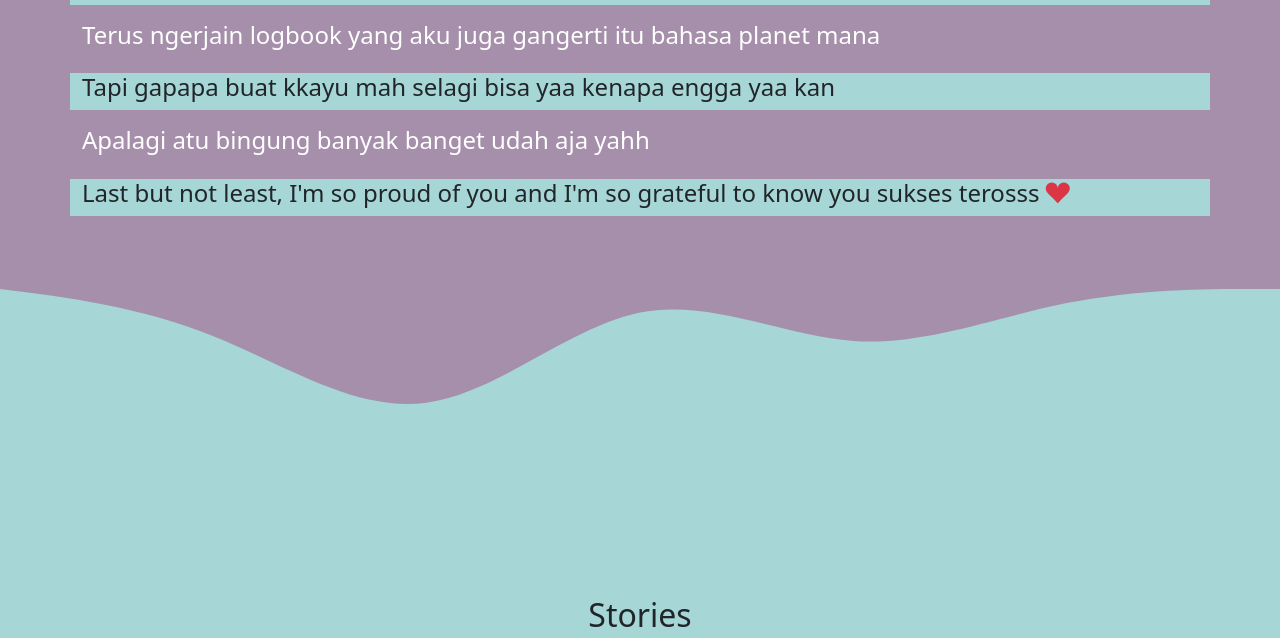
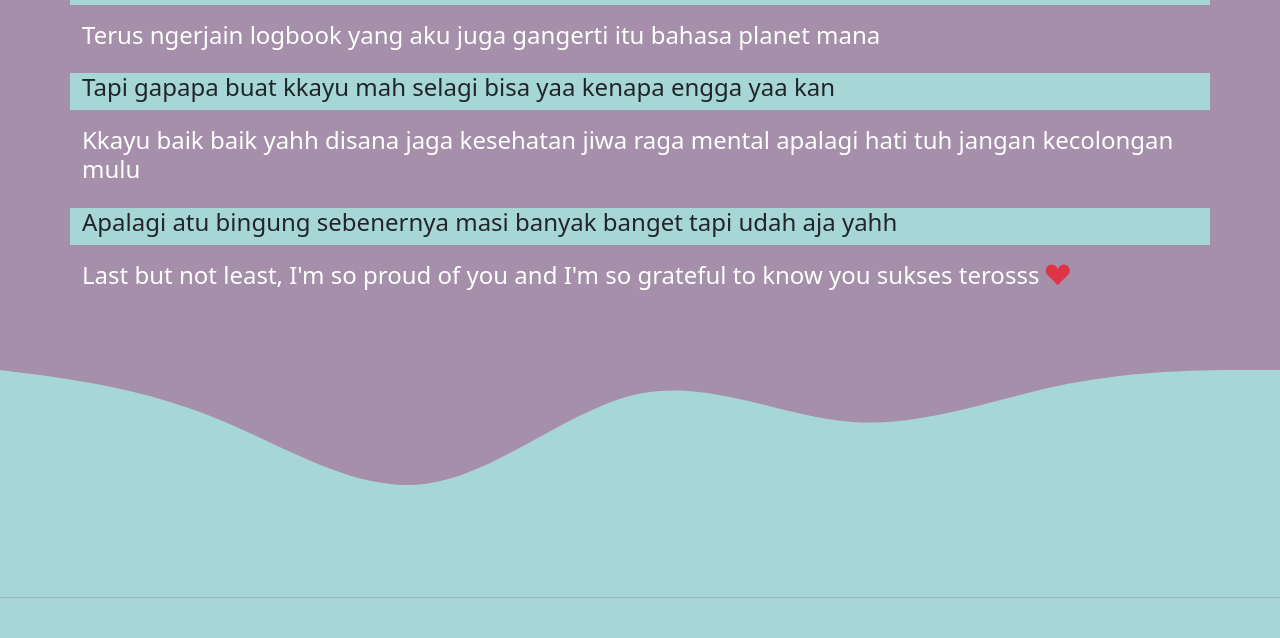
Before and after one commit to fauzanlangga/Kkayu, a plain HTML site: page index.html in a window 1280 px wide. Shown: the part 1881-2519 px from the top of the page. Drawn offline with nearby package versions, Linux system fonts and the light colour scheme; animation ran at ten frames a second.

Commit message:
nambah konten

```diff
--- a/index.html
+++ b/index.html
@@ -125,9 +125,12 @@
           <h4 > Tapi gapapa buat kkayu mah selagi bisa yaa kenapa engga yaa kan</h4>
         </div>
         <div class="row fs-5 mb-3 pesan text-white" >
-          <h4 > Apalagi atu bingung banyak banget udah aja yahh </h4>
+          <h4 > Kkayu baik baik yahh disana jaga kesehatan jiwa raga mental apalagi hati tuh jangan kecolongan mulu</h4>
         </div>
         <div class="row fs-5 mb-3 pesan " id="k1" >
+          <h4 > Apalagi atu bingung sebenernya masi banyak banget tapi udah aja yahh</h4>
+        </div>
+        <div class="row fs-5 mb-3 pesan text-white" >
           <h4 > Last but not least, I'm so proud of you and I'm so grateful to know you sukses terosss <i class="bi bi-suit-heart-fill text-danger"></i></h4>
         </div>
         </div>
```
